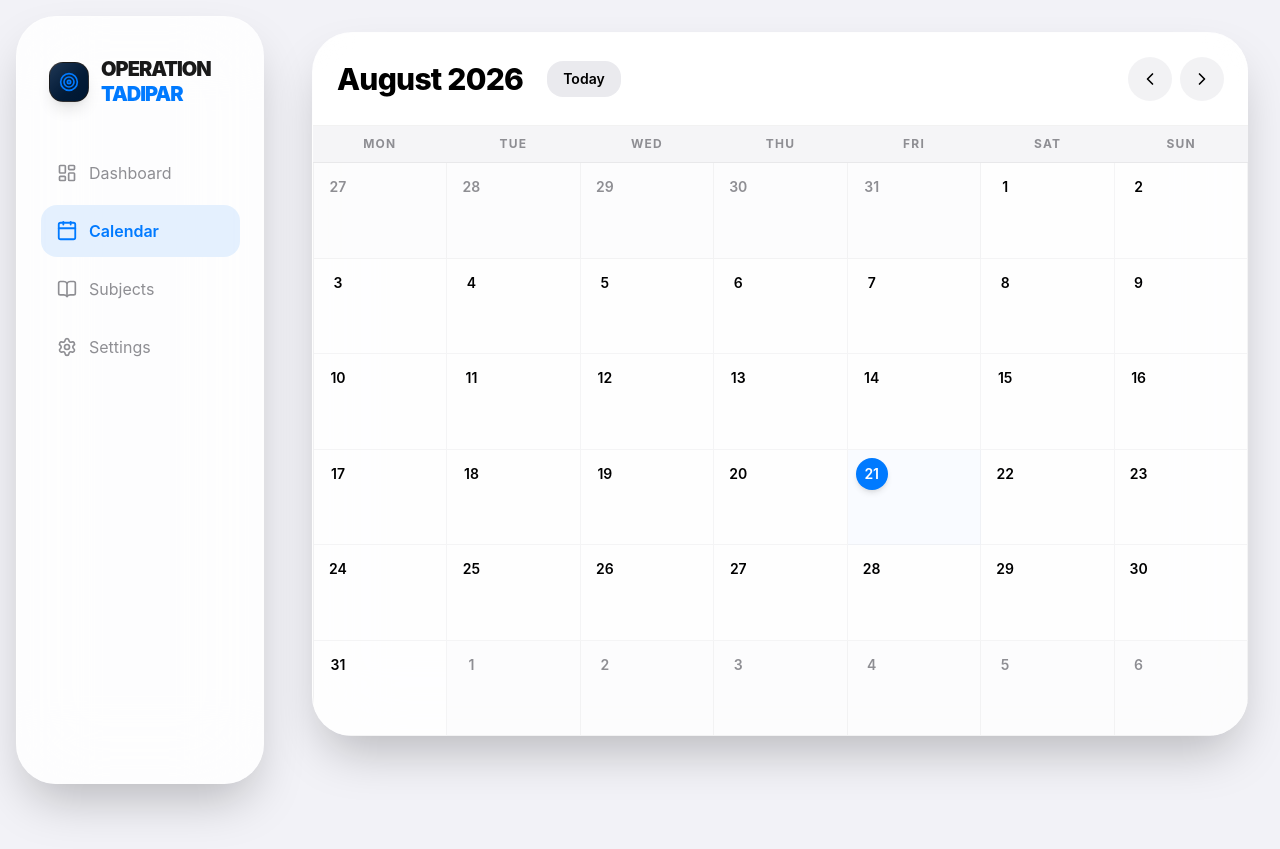
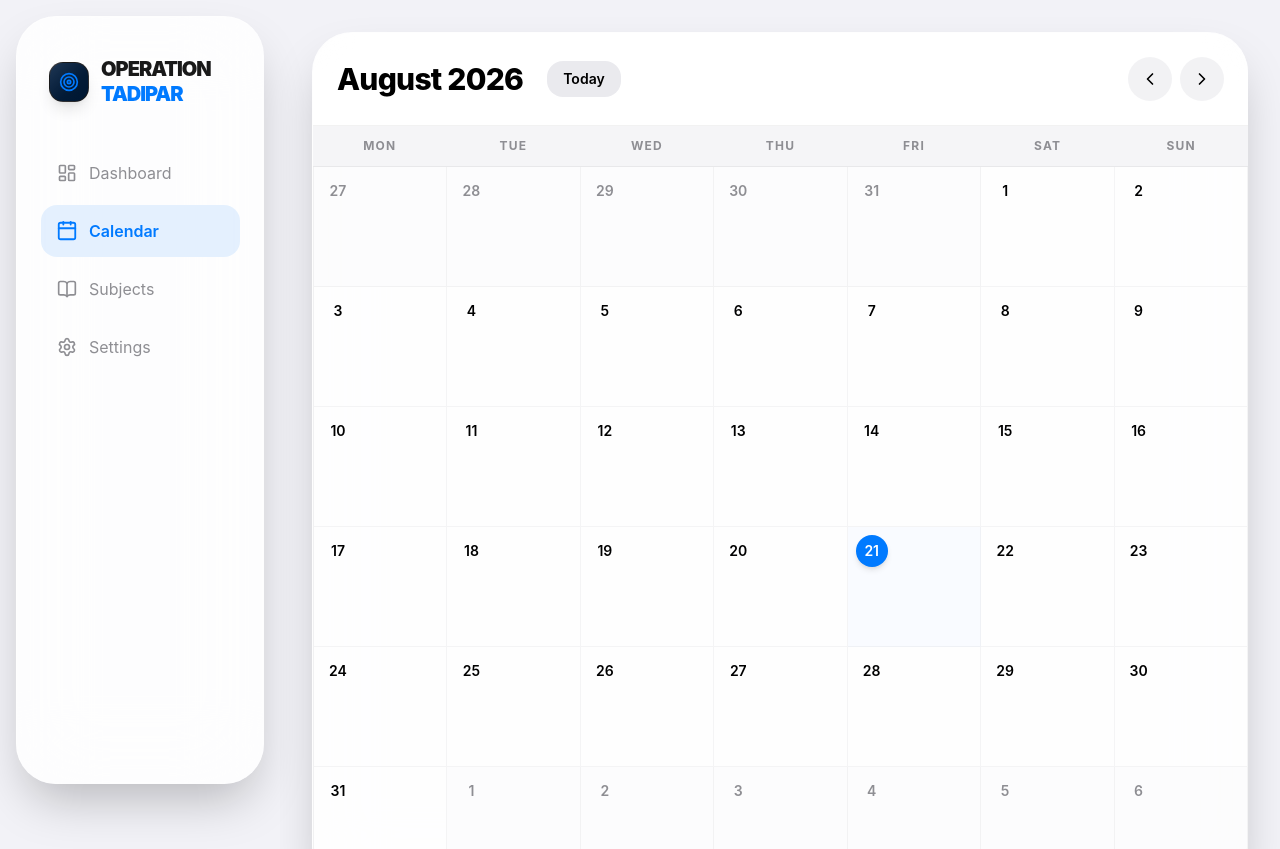
Before and after one commit to Sumit0022/operation-tadipar, a React (Vite) app: page /calendar in a window 1280 px wide. Shown: the top 849 px of the page. Before the commit the page ends 800 px from the top, so only its background shows below. Built offline with nearby package versions, Linux system fonts and the light colour scheme.

Commit message:
Fix: Allowed calendar grid to expand naturally to prevent clipping of bottom weeks

```diff
--- a/src/pages/Calendar.tsx
+++ b/src/pages/Calendar.tsx
@@ -45,7 +45,59 @@ export default function Calendar() {
   const handleNextMonth = () => setCurrentMonth(addMonths(currentMonth, 1));
   const handleToday = () => setCurrentMonth(new Date());
 
-  const renderCalendarDay = (day: Date) => {
+  const totalWeeks = daysInMonth.length / 7;
+
+  return (
+    <motion.div
+      variants={containerVariants}
+      initial="hidden"
+      animate="show"
+      className="flex flex-col min-h-[calc(100vh-8rem)] pb-10 w-full max-w-7xl mx-auto"
+    >
+      <motion.div variants={itemVariants} className="flex flex-col glass rounded-[2.5rem] shadow-2xl w-full">
+        {/* Calendar Header */}
+        <div className="p-4 md:p-6 flex items-center justify-between border-b border-border/50 bg-card/60 backdrop-blur-md z-20 rounded-t-[2.5rem]">
+          <div className="flex items-center gap-6">
+            <h2 className="text-2xl md:text-3xl font-extrabold tracking-tight">
+              {format(currentMonth, 'MMMM yyyy')}
+            </h2>
+            <Button variant="secondary" size="sm" onClick={handleToday} className="hidden sm:flex font-semibold">
+              Today
+            </Button>
+          </div>
+          <div className="flex items-center gap-2">
+            <Button variant="ghost" size="icon" onClick={handlePrevMonth} className="rounded-full bg-muted/50 hover:bg-muted">
+              <ChevronLeft className="w-5 h-5" />
+            </Button>
+            <Button variant="ghost" size="icon" onClick={handleNextMonth} className="rounded-full bg-muted/50 hover:bg-muted">
+              <ChevronRight className="w-5 h-5" />
+            </Button>
+          </div>
+        </div>
+
+        {/* Calendar Grid Container */}
+        <div className="flex flex-col bg-card/30 rounded-b-[2.5rem]">
+          {/* Days of week header */}
+          <div className="grid grid-cols-7 border-b border-border/50 bg-muted/40 shrink-0">
+            {['Sun', 'Mon', 'Tue', 'Wed', 'Thu', 'Fri', 'Sat']
+              .map((d, i) => {
+                const dayIndex = (i + weekStartsOn) % 7;
+                const days = ['Sun', 'Mon', 'Tue', 'Wed', 'Thu', 'Fri', 'Sat'];
+                return (
+                  <div key={d} className="py-3 text-center text-[10px] md:text-xs font-bold text-muted-foreground uppercase tracking-widest">
+                    {days[dayIndex]}
+                  </div>
+                );
+              })}
+          </div>
+
+          {/* Calendar Cells (Uses grid rows to expand naturally) */}
+          <div className="grid grid-cols-7 border-l border-border/50">
+            {daysInMonth.map((day, index) => {
+              const isLastRow = Math.floor(index / 7) === totalWeeks - 1;
+              const isBottomLeft = isLastRow && index % 7 === 0;
+              const isBottomRight = isLastRow && index % 7 === 6;
+
               const dateStr = format(day, 'yyyy-MM-dd');
               const isCurrentMonth = isSameMonth(day, currentMonth);
               const isTodayDate = isToday(day);
@@ -60,10 +112,12 @@ export default function Calendar() {
                   key={day.toString()}
                   onClick={() => navigate(`/calendar/${dateStr}`)}
                   className={cn(
-          "relative p-2 border-r border-b border-border/40 cursor-pointer transition-all duration-300 flex flex-col h-full overflow-hidden group hover:bg-primary/5",
+                    "relative p-2 border-r border-b border-border/40 cursor-pointer transition-all duration-300 flex flex-col min-h-[120px] hover:bg-primary/5",
                     !isCurrentMonth && "bg-muted/10 text-muted-foreground",
                     isTodayDate && "bg-accent/20",
-          dayHoliday && "bg-destructive/10"
+                    dayHoliday && "bg-destructive/10",
+                    isBottomLeft && "rounded-bl-[2.5rem]",
+                    isBottomRight && "rounded-br-[2.5rem]"
                   )}
                 >
                   <div className="flex justify-between items-start">
@@ -78,7 +132,7 @@ export default function Calendar() {
                     )}
                   </div>
 
-        <div className="mt-1 flex-1 overflow-hidden flex flex-col gap-1">
+                  <div className="mt-1 flex flex-col gap-1">
                     {dayHoliday && (
                       <div className="text-[10px] sm:text-xs bg-destructive/90 text-destructive-foreground px-1.5 py-0.5 rounded-md truncate font-bold shadow-sm">
                         {dayHoliday.title}
@@ -108,60 +162,7 @@ export default function Calendar() {
                   </div>
                 </div>
               );
-  };
-
-  const totalWeeks = daysInMonth.length / 7;
-
-  return (
-    <motion.div
-      variants={containerVariants}
-      initial="hidden"
-      animate="show"
-      className="flex flex-col h-[calc(100vh-6rem)] w-full max-w-7xl mx-auto"
-    >
-      <motion.div variants={itemVariants} className="flex-1 flex flex-col glass rounded-[2.5rem] overflow-hidden shadow-2xl w-full h-full">
-        {/* Calendar Header */}
-        <div className="p-4 md:p-6 flex items-center justify-between border-b border-border/50 bg-card/60 backdrop-blur-md z-20 shrink-0">
-          <div className="flex items-center gap-6">
-            <h2 className="text-2xl md:text-3xl font-extrabold tracking-tight">
-              {format(currentMonth, 'MMMM yyyy')}
-            </h2>
-            <Button variant="secondary" size="sm" onClick={handleToday} className="hidden sm:flex font-semibold">
-              Today
-            </Button>
-          </div>
-          <div className="flex items-center gap-2">
-            <Button variant="ghost" size="icon" onClick={handlePrevMonth} className="rounded-full bg-muted/50 hover:bg-muted">
-              <ChevronLeft className="w-5 h-5" />
-            </Button>
-            <Button variant="ghost" size="icon" onClick={handleNextMonth} className="rounded-full bg-muted/50 hover:bg-muted">
-              <ChevronRight className="w-5 h-5" />
-            </Button>
-          </div>
-        </div>
-
-        {/* Calendar Grid Container */}
-        <div className="flex-1 flex flex-col bg-card/30 overflow-hidden">
-          {/* Days of week header */}
-          <div className="grid grid-cols-7 border-b border-border/50 bg-muted/40 shrink-0">
-            {['Sun', 'Mon', 'Tue', 'Wed', 'Thu', 'Fri', 'Sat']
-              .map((d, i) => {
-                const dayIndex = (i + weekStartsOn) % 7;
-                const days = ['Sun', 'Mon', 'Tue', 'Wed', 'Thu', 'Fri', 'Sat'];
-                return (
-                  <div key={d} className="py-2.5 text-center text-[10px] md:text-xs font-bold text-muted-foreground uppercase tracking-widest">
-                    {days[dayIndex]}
-                  </div>
-                );
             })}
-          </div>
-
-          {/* Calendar Cells (Uses grid rows to perfectly stretch and fill the remaining height) */}
-          <div
-            className="grid grid-cols-7 flex-1 border-l border-border/50"
-            style={{ gridTemplateRows: `repeat(${totalWeeks}, minmax(0, 1fr))` }}
-          >
-            {daysInMonth.map(renderCalendarDay)}
           </div>
         </div>
       </motion.div>
```
Lines whose indentation alone changed are shown as unchanged.
